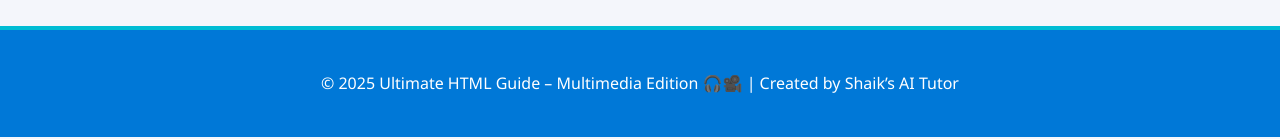
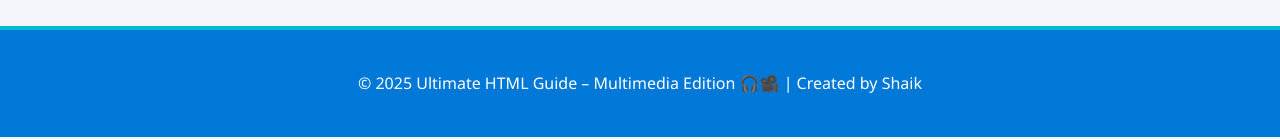
Before and after one commit to shahid444h/Html, a plain HTML site: page six.html in a window 1280 px wide. Shown: the part 3520-3659 px from the top of the page. Drawn offline with Linux system fonts and the light colour scheme.

Commit message:
Update six.html

```diff
--- a/six.html
+++ b/six.html
@@ -213,7 +213,7 @@
   </main>
 
   <footer>
-    <p>© 2025 Ultimate HTML Guide – Multimedia Edition 🎧🎥 | Created by Shaik’s AI Tutor</p>
+    <p>© 2025 Ultimate HTML Guide – Multimedia Edition 🎧🎥 | Created by Shaik</p>
   </footer>
 <button><a href="seven.html">Next-></a></button>
 </body>
```
